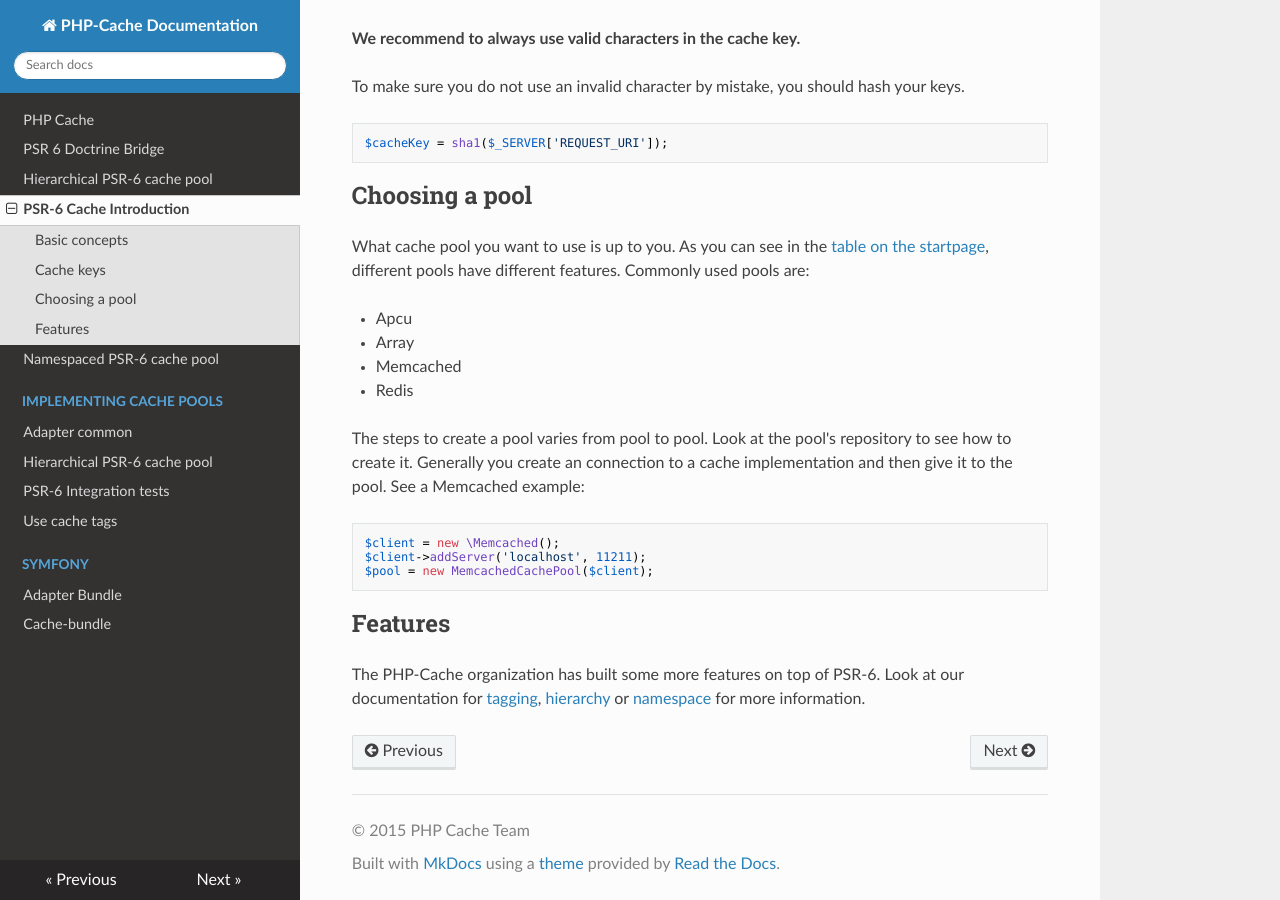
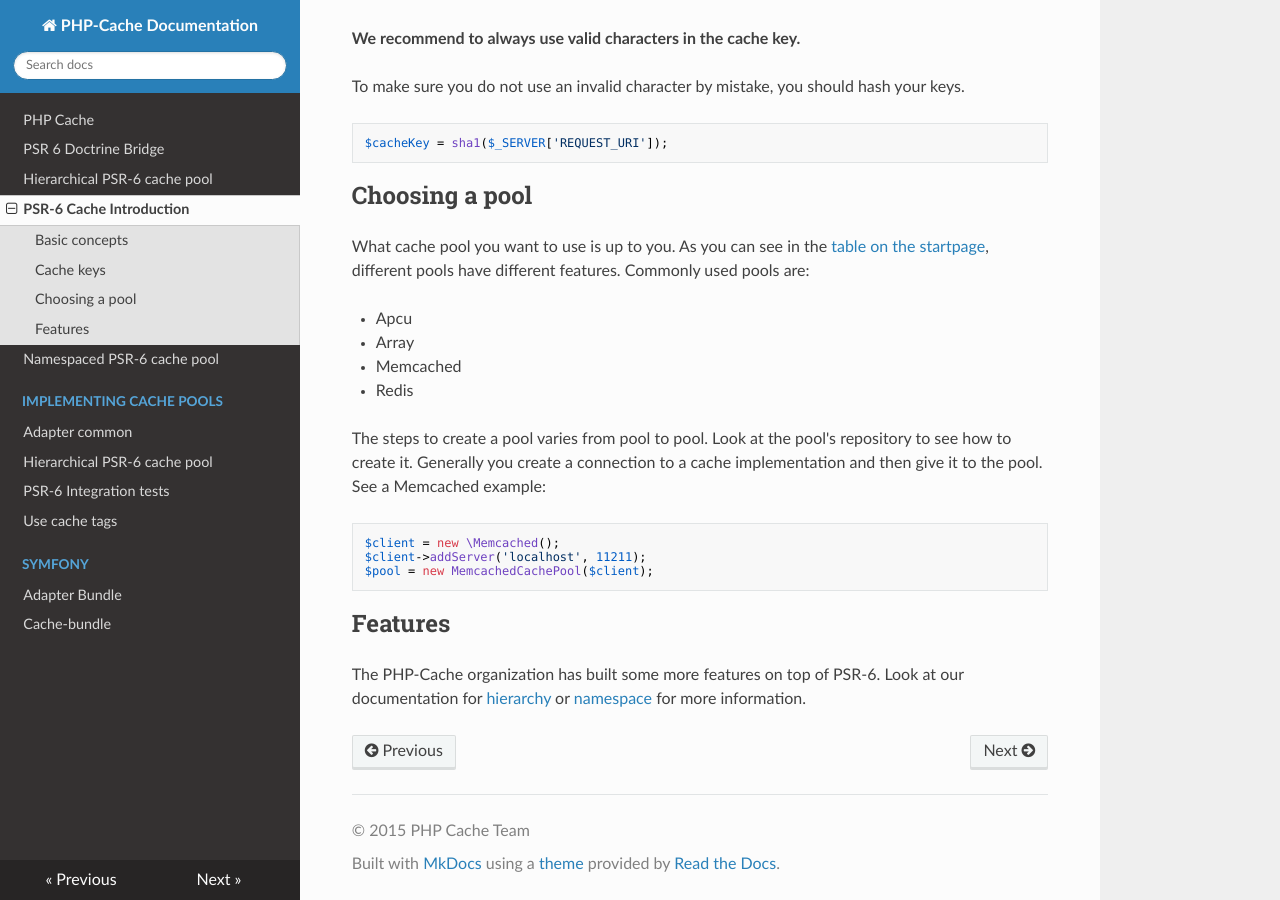
Before and after one commit to php-cache/documentation, an MkDocs documentation site: the page built from docs/introduction.md, in a window 1280 px wide and 900 px high, scrolled down 910 px. Built offline with MkDocs 1.6.1, drawn with Linux system fonts in a browser that asks for light colours; nearby versions of some CDN libraries.

Commit message:
Remove link to recently removed "tagging" page (#38)
* Remove link to recently removed "tagging" page

* Grammar correction

````diff
--- a/docs/introduction.md
+++ b/docs/introduction.md
@@ -65,7 +65,7 @@ different features. Commonly used pools are:
 * Redis
 
 The steps to create a pool varies from pool to pool. Look at the pool's repository
-to see how to create it. Generally you create an connection to a cache implementation
+to see how to create it. Generally you create a connection to a cache implementation
 and then give it to the pool. See a Memcached example:
 
 ```php
@@ -78,5 +78,5 @@ $pool = new MemcachedCachePool($client);
 ## Features
 
 The PHP-Cache organization has built some more features on top of PSR-6. Look at our
-documentation for [tagging](tagging.md), [hierarchy](hierarchy.md) or
-[namespace](namespace.md) for more information.
+documentation for [hierarchy](hierarchy.md) or [namespace](namespace.md) for more
+information.
````
